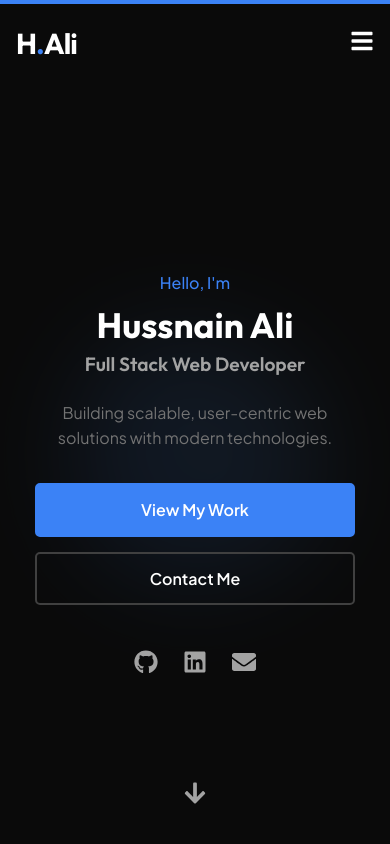
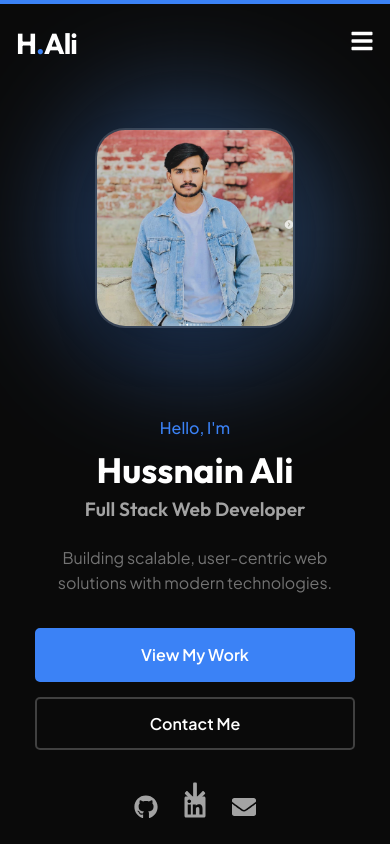
Before and after one commit to hussnain-stack14/Portfolio, a React (Vite) app: page / in a window 390 px wide. Shown: the top 844 px of the page. Built offline with nearby package versions, Linux system fonts and the light colour scheme.

Commit message:
Update Hero section and profile data

```diff
--- a/src/components/Hero.css
+++ b/src/components/Hero.css
@@ -99,21 +99,52 @@
     transform: translateY(-3px);
 }
 
-/* Visual Blob */
+/* Visual Image & Blob */
 .hero-visual {
     position: relative;
     display: flex;
     justify-content: center;
+    align-items: center;
+    width: 400px;
+    height: 400px;
+    margin: 0 auto;
 }
 
-.blob {
-    width: 400px;
-    height: 400px;
+.blob-background {
+    position: absolute;
+    width: 120%;
+    height: 120%;
     background: linear-gradient(45deg, var(--accent-primary), var(--accent-secondary));
     border-radius: 60% 40% 30% 70% / 60% 30% 70% 40%;
     animation: blob-bounce 10s infinite ease-in-out;
-    filter: blur(40px);
-    opacity: 0.3;
+    filter: blur(60px);
+    opacity: 0.4;
+    z-index: 0;
+}
+
+.image-container {
+    position: relative;
+    z-index: 1;
+    width: 350px;
+    height: 350px;
+    border-radius: 30px;
+    overflow: hidden;
+    box-shadow: 0 20px 40px rgba(0, 0, 0, 0.2);
+    border: 2px solid rgba(255, 255, 255, 0.1);
+    background: rgba(255, 255, 255, 0.05);
+    backdrop-filter: blur(5px);
+}
+
+.profile-img {
+    width: 100%;
+    height: 100%;
+    object-fit: cover;
+    object-position: top center;
+    transition: transform 0.5s ease;
+}
+
+.image-container:hover .profile-img {
+    transform: scale(1.05);
 }
 
 @keyframes blob-bounce {
@@ -121,10 +152,12 @@
     0%,
     100% {
         border-radius: 60% 40% 30% 70% / 60% 30% 70% 40%;
+        transform: rotate(0deg);
     }
 
     50% {
         border-radius: 30% 60% 70% 40% / 50% 60% 30% 60%;
+        transform: rotate(5deg);
     }
 }
 
@@ -134,11 +167,18 @@
     left: 50%;
     transform: translateX(-50%);
     animation: bounce 2s infinite;
+    cursor: pointer;
+    z-index: 10;
 }
 
 .scroll-down a {
     color: var(--text-secondary);
     font-size: 1.5rem;
+    transition: color 0.3s ease;
+}
+
+.scroll-down a:hover {
+    color: var(--accent-primary);
 }
 
 @keyframes bounce {
@@ -167,13 +207,14 @@
         text-align: center;
         padding-top: 30px;
         position: relative;
-        gap: 30px;
+        gap: 50px;
     }
 
     .hero-content {
         position: relative;
-        z-index: 1;
+        z-index: 2;
         order: 1;
+        /* Keep content on top specifically if needed, or remove order to default */
     }
 
     .hero-greeting {
@@ -216,28 +257,22 @@
         justify-content: center;
     }
 
-    /* Move blob behind text on mobile for better space utilization */
+    /* Move visual to top on mobile */
     .hero-visual {
-        position: absolute;
-        top: 0;
-        left: 0;
-        width: 100%;
-        height: 100%;
-        z-index: 0;
-        display: flex;
-        align-items: center;
-        justify-content: center;
-        pointer-events: none;
         order: 0;
+        width: 280px;
+        height: 280px;
+        margin-bottom: 20px;
+        position: relative;
+        /* Reset from absolute */
+        top: auto;
+        left: auto;
+        pointer-events: auto;
     }
 
-    .blob {
-        width: 250px;
-        height: 250px;
-        opacity: 0.1;
-        /* Very subtle background */
-        filter: blur(50px);
-        margin: 0;
+    .image-container {
+        width: 240px;
+        height: 240px;
     }
 }
 
@@ -254,4 +289,14 @@
         bottom: 20px;
         opacity: 0.7;
     }
+
+    .hero-visual {
+        width: 220px;
+        height: 220px;
+    }
+
+    .image-container {
+        width: 200px;
+        height: 200px;
+    }
 }
--- a/src/components/Hero.jsx
+++ b/src/components/Hero.jsx
@@ -2,6 +2,7 @@ import React from 'react';
 import { motion } from 'framer-motion';
 import { FaGithub, FaLinkedin, FaEnvelope, FaArrowDown } from 'react-icons/fa';
 import { profileData } from '../data/profile';
+import profilePic from '../assets/profile-pic.png';
 import './Hero.css';
 
 const Hero = () => {
@@ -67,26 +68,25 @@ const Hero = () => {
                     </motion.div>
                 </motion.div>
 
-                {/* Abstract visual element or image placeholder */}
+                {/* Profile Image with subtle blob background */}
                 <motion.div
                     initial={{ opacity: 0, scale: 0.8 }}
                     animate={{ opacity: 1, scale: 1 }}
                     transition={{ duration: 0.8, delay: 0.5 }}
                     className="hero-visual"
                 >
+                    <div className="blob-background"></div>
                     <motion.div
-                        className="blob"
-                        animate={{
-                            y: [0, -20, 0],
-                            scale: [1, 1.05, 1],
-                            rotate: [0, 5, -5, 0]
-                        }}
+                        className="image-container"
+                        animate={{ y: [-10, 10, -10] }}
                         transition={{
                             duration: 6,
                             repeat: Infinity,
                             ease: "easeInOut"
                         }}
-                    ></motion.div>
+                    >
+                        <img src={profilePic} alt={name} className="profile-img" />
+                    </motion.div>
                 </motion.div>
             </div>
 
--- a/src/data/profile.js
+++ b/src/data/profile.js
@@ -32,15 +32,15 @@ export const profileData = {
       problemServed: "Solved functionality issues in existing legacy checkout systems.",
       technologies: ["React", "Node.js", "MongoDB", "Express", "Stripe"],
       contribution: "Built the entire backend and integrated the frontend with secure payment gateways.",
-      link: "#"
+      link: "https://github.com/hussnain-stack14/Ecommerce-web"
     },
     {
-      title: "Task Management App",
-      description: "A productivity tool for teams to track tasks and collaborate in real-time.",
-      problemServed: "Helped remote teams stay synchronized.",
-      technologies: ["React", "Firebase", "Tailwind CSS"],
-      contribution: "Designed the UI and implemented real-time database updates.",
-      link: "#"
+      title: "POS System",
+      description: "A comprehensive Point of Sale system for managing sales, inventory, and customers efficiently.",
+      problemServed: "Streamlined retail operations and inventory tracking for small businesses.",
+      technologies: ["React", "Node.js", "Express", "MongoDB", "JWT"],
+      contribution: "Developed the full-stack solution including role-based authentication and sales analytics.",
+      link: "https://github.com/hussnain-stack14/POS-system"
     },
     {
       title: "Weather Forecasting App",
@@ -48,7 +48,7 @@ export const profileData = {
       problemServed: "Users needed a reliable way to check weather conditions for multiple locations instantly.",
       technologies: ["React", "Node.js", "Express", "OpenWeatherMap API"],
       contribution: "Developed the full-stack application and integrated external weather APIs for real-time data.",
-      link: "#"
+      link: "https://github.com/hussnain-stack14/weather-forcasting-app"
     }
   ],
 
```
Also changed, not shown: src/assets/profile-pic.png (added).
